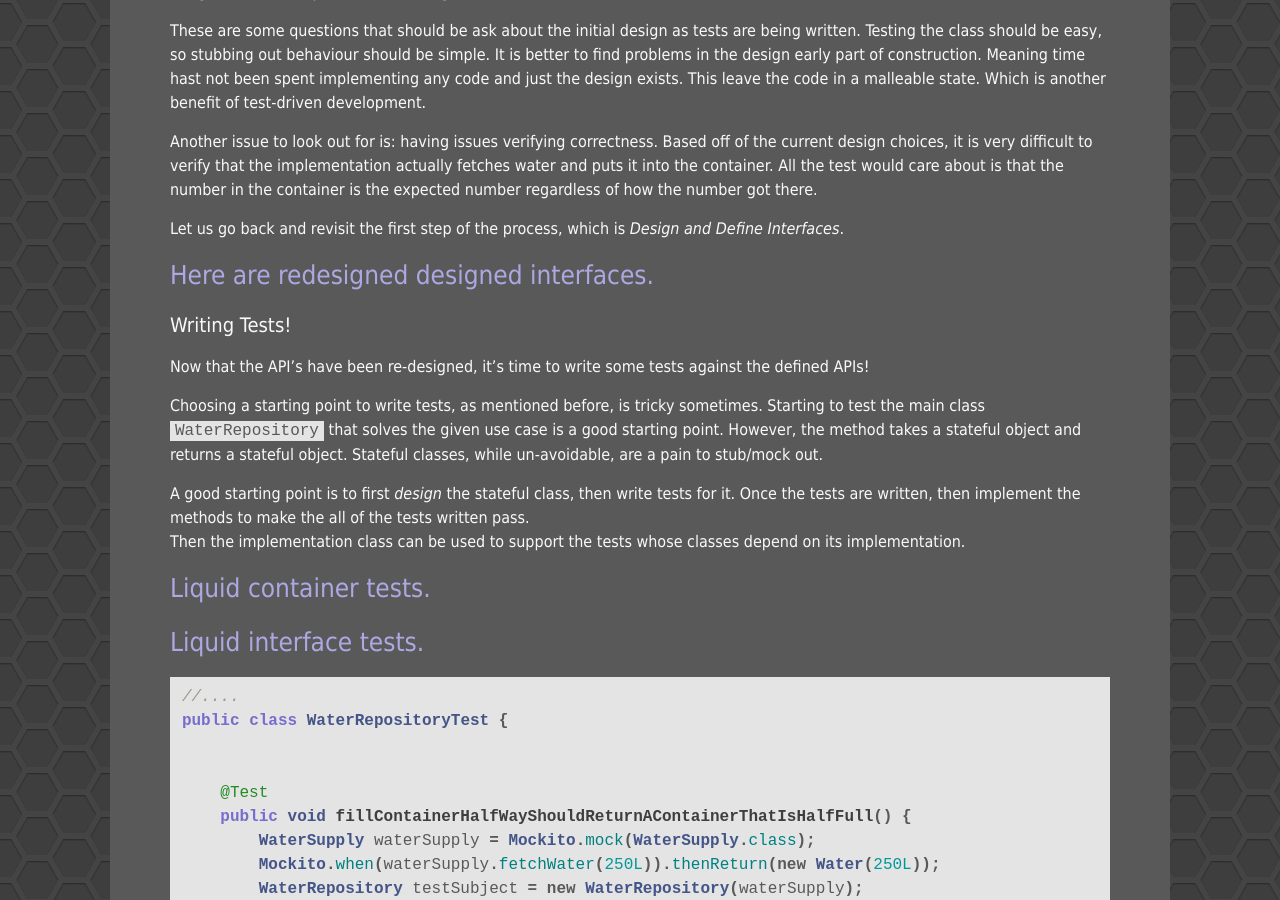
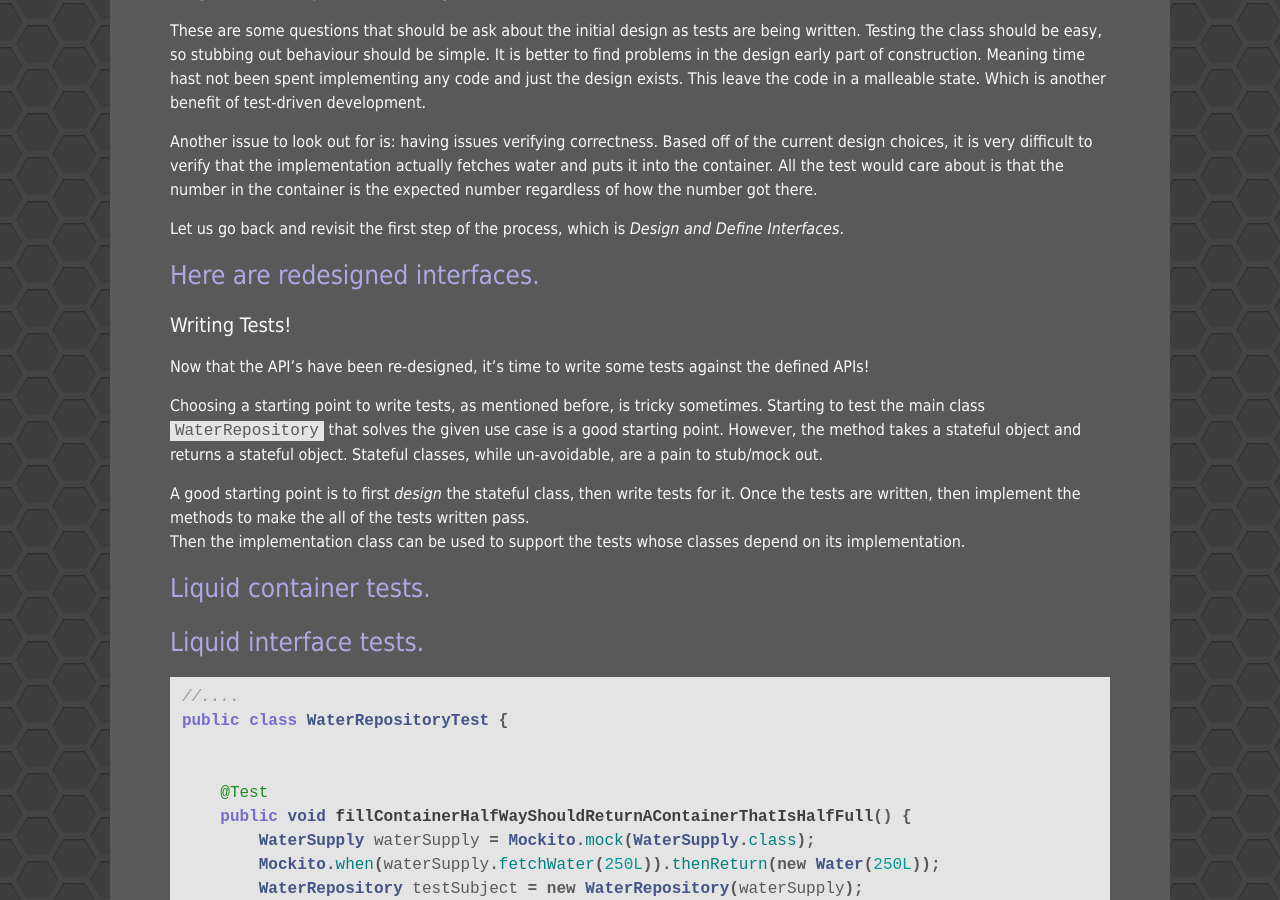
Before and after one commit to Unthrottled/blog, a Jekyll site: the page built from _posts/2017-12-29-Hydration-Driven-Devolpment.md, in a window 1280 px wide and 900 px high, scrolled down 3366 px. Built offline with Jekyll 4.4.1, drawn with Linux system fonts in a browser that asks for light colours.

Commit message:
I work in the department of redundancy

```diff
--- a/_posts/2017-12-29-Hydration-Driven-Devolpment.md
+++ b/_posts/2017-12-29-Hydration-Driven-Devolpment.md
@@ -156,7 +156,7 @@ All the test would care about is that the number in the container is the expecte
 
 Let us go back and revisit the first step of the process, which is _Design and Define Interfaces_.
 
-### [Here are redesigned designed interfaces.]({{site.url}}/code/hdd/second_pass.html)
+### [Here are redesigned interfaces.]({{site.url}}/code/hdd/second_pass.html)
 
 #### Writing Tests!
 
```
